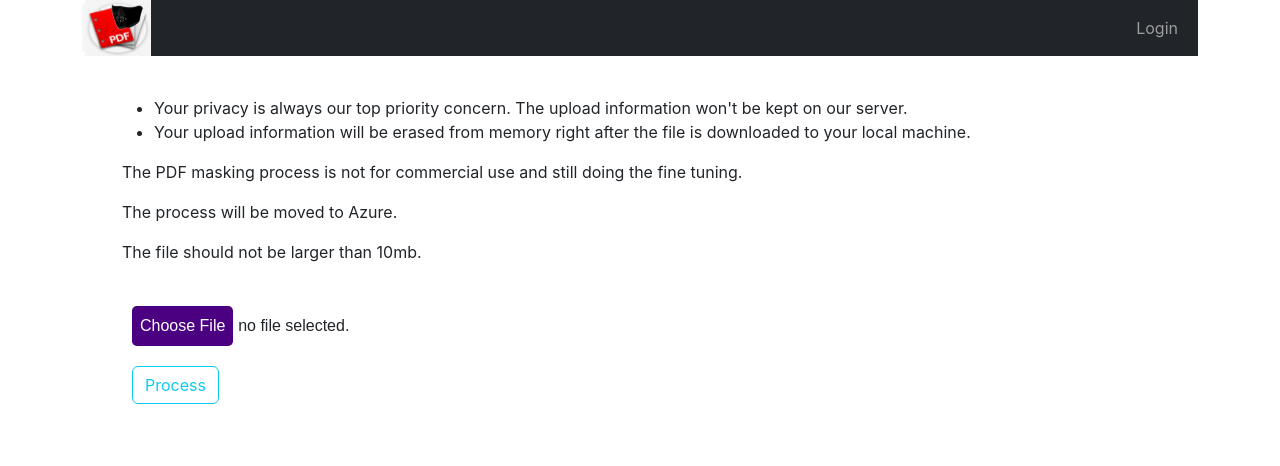
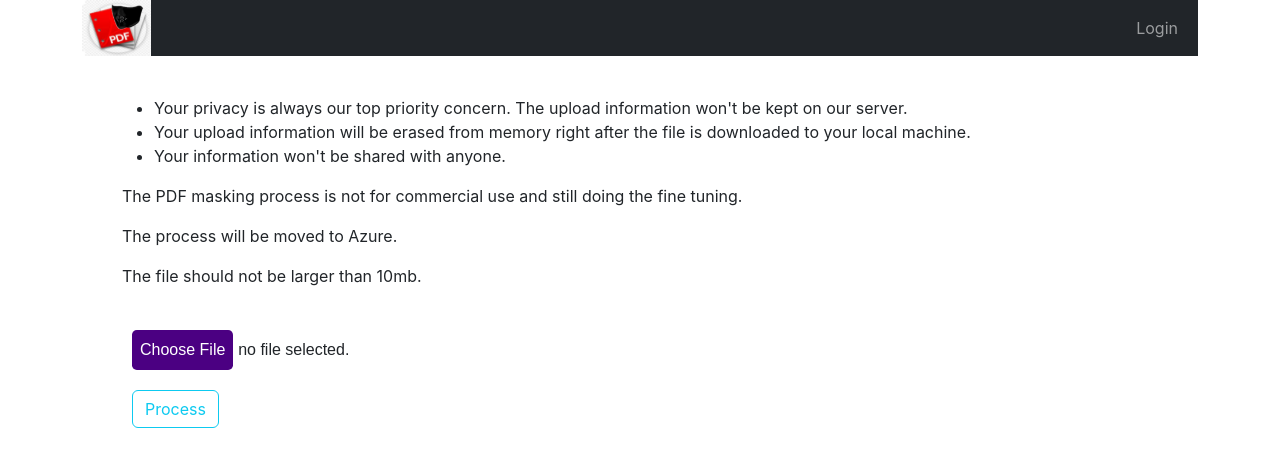
Before and after one commit to desmond-tam/mask-portal, a React (Create React App) app: page / in a window 1280 px wide. Shown: the top 466 px of the page. Built offline with nearby package versions, Linux system fonts and the light colour scheme.

Commit message:
add more terms

```diff
--- a/src/components/body-section.tsx
+++ b/src/components/body-section.tsx
@@ -135,7 +135,7 @@ export const BodySection = (props:any) => {
             <ul>
               <li>Your privacy is always our top priority concern. The upload information won't be kept on our server.</li>
               <li>Your upload information will be erased from memory right after the file is downloaded to your local machine.</li>
-
+              <li>Your information won't be shared with anyone.</li>
             </ul>
             <p>The PDF masking process is not for commercial use and still doing the fine tuning.</p>
             <p>The process will be moved to Azure.</p>
```
